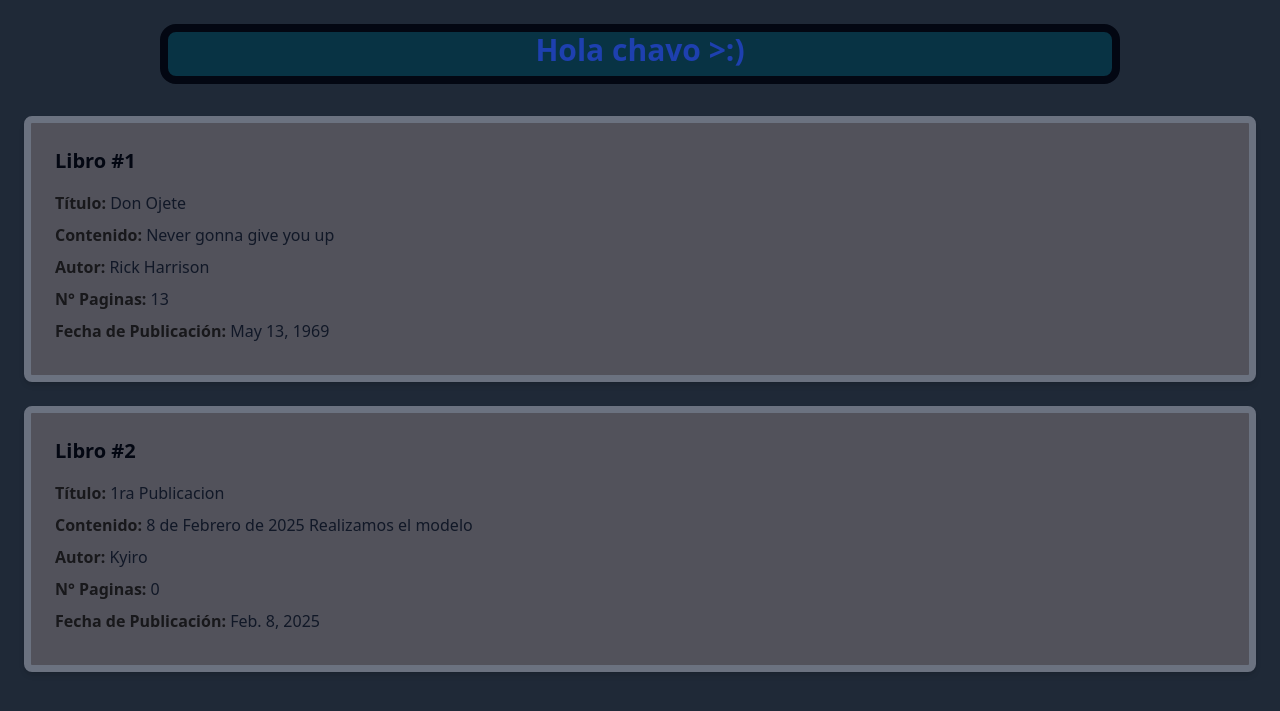
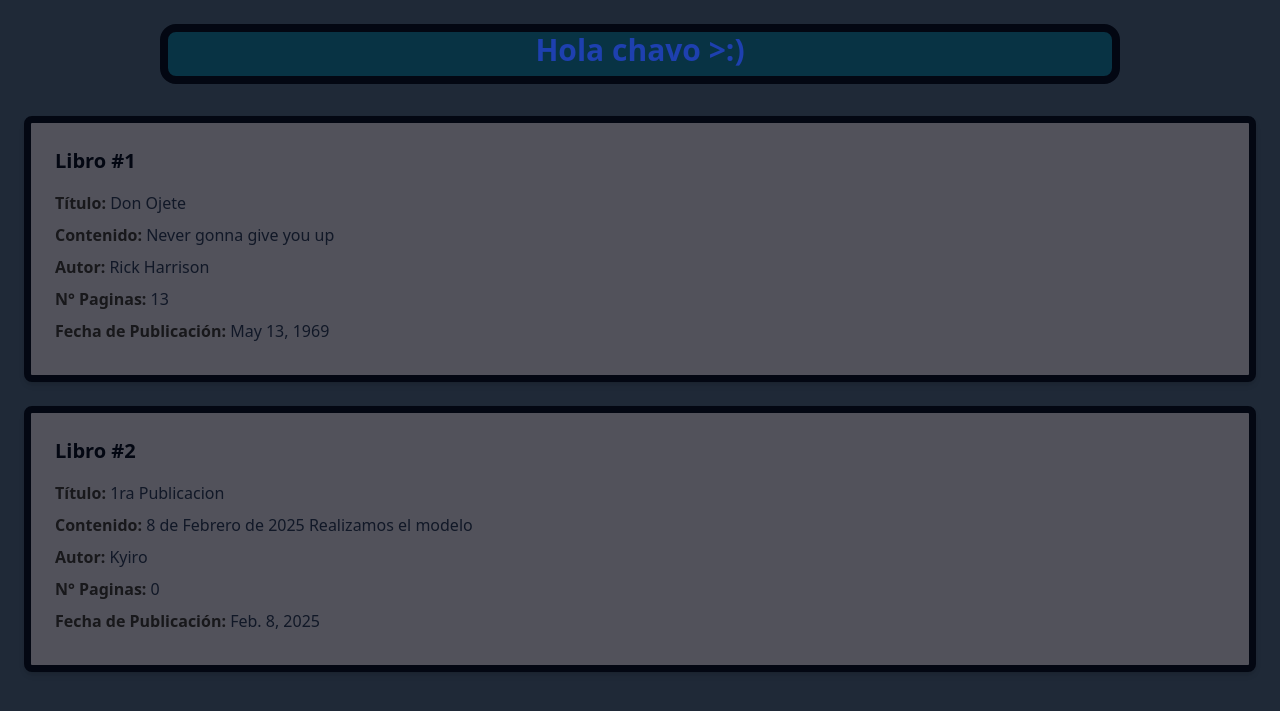
Before and after one commit to Kyiroz/DjangoAPI01, a Django app: page / in a window 1280 px wide. Shown: the top 711 px of the page. Run offline with Django 5.2, Linux system fonts and the light colour scheme; data comes from the database, SQL or seed files in the repository; some libraries are stand-ins or nearby versions.

Commit message:
cambio en el color de los bordes de las publicaciones

```diff
--- a/library/template/booklist.html
+++ b/library/template/booklist.html
@@ -10,7 +10,7 @@
     <h1 class="text-3xl font-bold text-center text-blue-800 font-sans mb-8 bg-cyan-950 rounded-2xl w-[32em] h-[2em] m-auto border-[8px] border-gray-950">Hola chavo >:)</h1>
 
     {% for book in books_list %}
-        <div class="bg-zinc-600 shadow-md rounded-lg p-6 mb-6 min-w-[50px] border-[7px] border-gray-500">
+        <div class="bg-zinc-600 shadow-md rounded-lg p-6 mb-6 min-w-[50px] border-[7px] border-gray-950">
             <h2 class="text-xl font-semibold text-gray-950 mb-4">Libro #{{ forloop.counter }}</h2>
             <ul>
                 <li class="mb-2"><strong class="text-zinc-900">Título:</strong> <span class="text-gray-900">{{ book.title }}</span></li>
```
